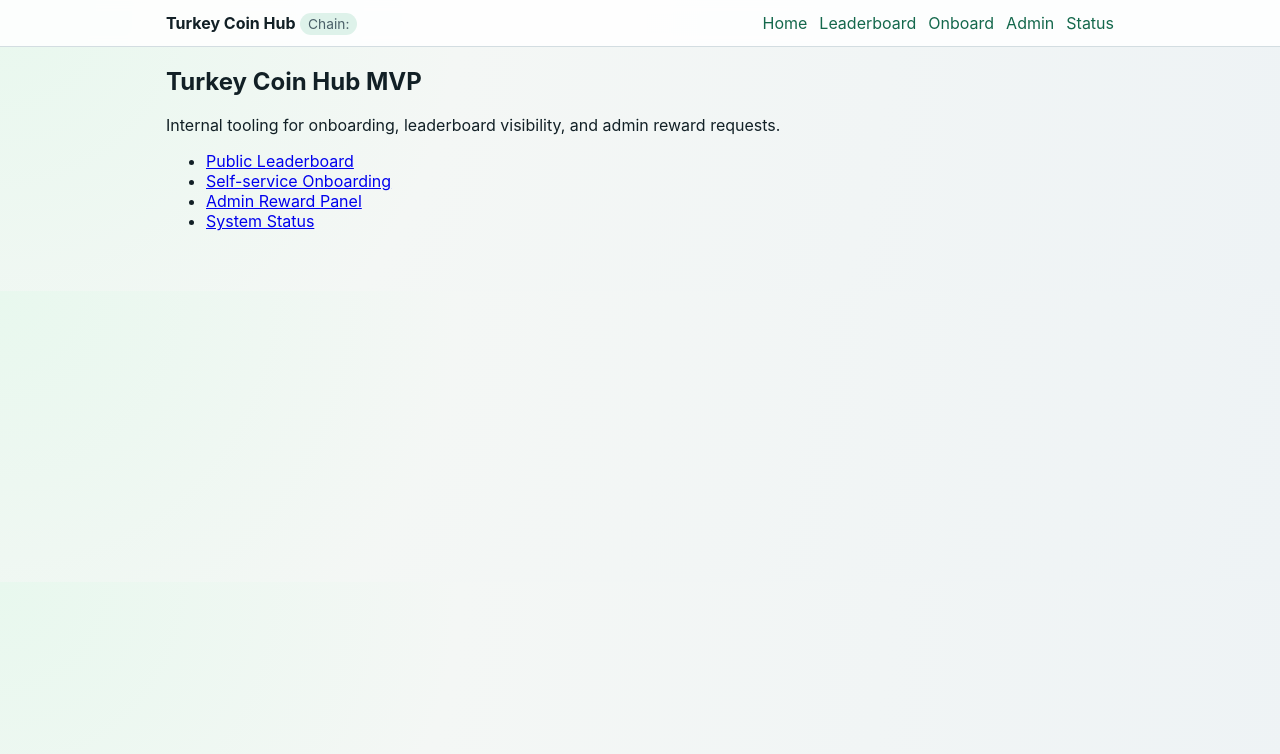
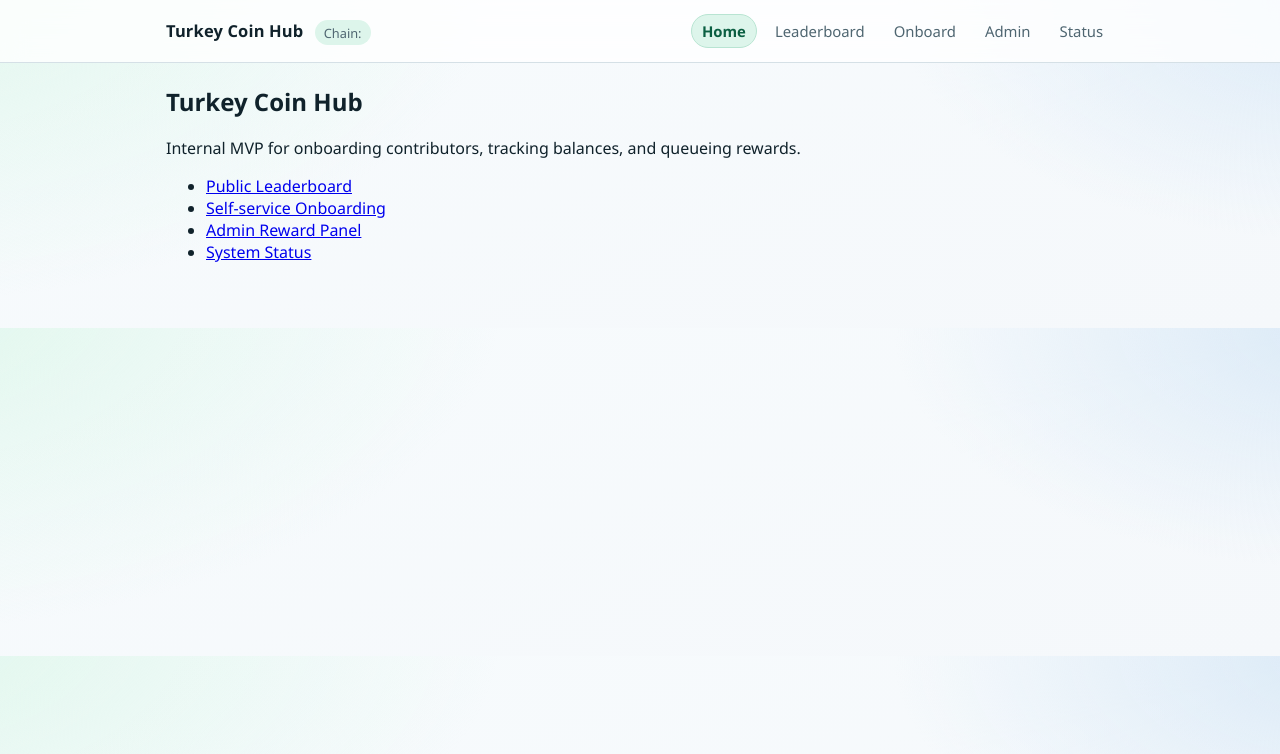
Before and after one commit to IntergalacticCampervan/turkey-coin-hub, an Astro site: page / in a window 1280 px wide. Built offline with nearby package versions, Linux system fonts and the light colour scheme; Astro itself is replaced by a stand-in of ours; what wagmi would draw is missing.

Commit message:
refactor: update index page title and description for clarity

```diff
--- a/src/layouts/BaseLayout.astro
+++ b/src/layouts/BaseLayout.astro
@@ -6,6 +6,14 @@ interface Props {
 }
 
 const { title = 'Turkey Coin Hub' } = Astro.props;
+const pathname = Astro.url.pathname;
+const navItems = [
+  { href: '/', label: 'Home' },
+  { href: '/leaderboard', label: 'Leaderboard' },
+  { href: '/onboard', label: 'Onboard' },
+  { href: '/admin', label: 'Admin' },
+  { href: '/status', label: 'Status' },
+];
 ---
 
 <!doctype html>
@@ -18,23 +26,33 @@ const { title = 'Turkey Coin Hub' } = Astro.props;
     <link rel="icon" href="/favicon.ico" />
     <title>{title}</title>
     <style>
+      @keyframes riseIn {
+        from { opacity: 0; transform: translateY(10px); }
+        to { opacity: 1; transform: translateY(0); }
+      }
       :root {
         color-scheme: light;
-        --bg: #f4f7f5;
-        --surface: #ffffff;
-        --text: #122026;
-        --muted: #4b6069;
-        --line: #d3dde1;
-        --brand: #14684c;
-        --brand-soft: #def2ea;
-        --danger: #9f2d2d;
+        --bg: #f5f8fb;
+        --surface: rgba(255, 255, 255, 0.9);
+        --surface-strong: #ffffff;
+        --text: #10222b;
+        --muted: #4f6671;
+        --line: #d5e0e6;
+        --brand: #0d7d57;
+        --brand-soft: #ddf5eb;
+        --danger: #a83333;
+        --shadow: 0 10px 30px rgba(16, 34, 43, 0.08);
+        --radius: 14px;
       }
       * { box-sizing: border-box; }
       body {
         margin: 0;
-        font-family: ui-sans-serif, -apple-system, BlinkMacSystemFont, 'Segoe UI', sans-serif;
+        font-family: 'Space Grotesk', 'Avenir Next', 'Segoe UI', sans-serif;
         color: var(--text);
-        background: radial-gradient(circle at top left, #e8f8ee 0%, var(--bg) 35%, #eef3f5 100%);
+        background:
+          radial-gradient(900px 480px at -10% -10%, #dff7ec 0%, transparent 70%),
+          radial-gradient(600px 320px at 105% 0%, #dbeaf7 0%, transparent 75%),
+          linear-gradient(160deg, #f7fbfd 0%, var(--bg) 100%);
       }
       a { color: var(--brand); text-decoration: none; }
       a:hover { text-decoration: underline; }
@@ -42,63 +60,110 @@ const { title = 'Turkey Coin Hub' } = Astro.props;
         position: sticky;
         top: 0;
         z-index: 10;
-        background: color-mix(in srgb, var(--surface) 86%, transparent);
+        background: color-mix(in srgb, var(--surface-strong) 80%, transparent);
         border-bottom: 1px solid var(--line);
-        backdrop-filter: blur(6px);
+        backdrop-filter: blur(12px);
       }
       .header-inner {
         max-width: 980px;
         margin: 0 auto;
-        padding: 0.8rem 1rem;
+        padding: 0.9rem 1rem;
         display: flex;
         flex-wrap: wrap;
         justify-content: space-between;
         align-items: center;
         gap: 0.8rem;
       }
-      .brand { font-weight: 700; }
+      .brand {
+        font-size: 1.03rem;
+        font-weight: 700;
+        letter-spacing: 0.01em;
+      }
       .chain {
-        font-size: 0.86rem;
+        font-size: 0.8rem;
         color: var(--muted);
         background: var(--brand-soft);
-        padding: 0.2rem 0.5rem;
+        padding: 0.24rem 0.56rem;
         border-radius: 999px;
+        margin-left: 0.45rem;
       }
       nav {
         display: flex;
-        gap: 0.75rem;
+        gap: 0.45rem;
         flex-wrap: wrap;
+      }
+      nav a {
+        padding: 0.35rem 0.62rem;
+        border-radius: 999px;
+        border: 1px solid transparent;
+        font-size: 0.93rem;
+        color: var(--muted);
+        transition: all 160ms ease;
+      }
+      nav a:hover {
+        text-decoration: none;
+        border-color: var(--line);
+        color: var(--text);
+        background: var(--surface-strong);
+      }
+      nav a[aria-current='page'] {
+        color: #0b5f42;
+        background: var(--brand-soft);
+        border-color: #b8e4d2;
+        font-weight: 600;
       }
       main {
         max-width: 980px;
-        margin: 1.2rem auto;
-        padding: 0 1rem 1.5rem;
+        margin: 1.35rem auto;
+        padding: 0 1rem 1.7rem;
       }
       .panel {
         background: var(--surface);
+        box-shadow: var(--shadow);
+        backdrop-filter: blur(6px);
         border: 1px solid var(--line);
-        border-radius: 12px;
-        padding: 1rem;
+        border-radius: var(--radius);
+        padding: 1rem 1.05rem;
+        animation: riseIn 300ms ease both;
       }
       .stack {
         display: flex;
         flex-direction: column;
-        gap: 0.55rem;
+        gap: 0.5rem;
         margin-top: 1rem;
       }
       .wallet-row {
         margin: 0.75rem 0;
       }
       input, button {
-        padding: 0.62rem 0.75rem;
+        padding: 0.66rem 0.8rem;
         border-radius: 8px;
         border: 1px solid var(--line);
+        font-family: inherit;
+      }
+      input {
+        background: #fff;
+        transition: border-color 160ms ease, box-shadow 160ms ease;
+      }
+      input:focus-visible {
+        outline: none;
+        border-color: #97c8b4;
+        box-shadow: 0 0 0 3px rgba(13, 125, 87, 0.12);
       }
       button {
         background: var(--brand);
         color: #fff;
         border: none;
         cursor: pointer;
+        font-weight: 600;
+        transition: transform 120ms ease, filter 160ms ease;
+      }
+      button:hover { filter: brightness(1.04); }
+      button:active { transform: translateY(1px); }
+      h1, h2 {
+        margin-top: 0;
+        line-height: 1.15;
+        letter-spacing: -0.02em;
       }
       button:disabled {
         opacity: 0.6;
@@ -112,15 +177,16 @@ const { title = 'Turkey Coin Hub' } = Astro.props;
       th, td {
         border-bottom: 1px solid var(--line);
         text-align: left;
-        padding: 0.65rem 0.5rem;
+        padding: 0.7rem 0.5rem;
       }
       .msg {
         margin-top: 0.9rem;
         border-radius: 8px;
         padding: 0.65rem 0.75rem;
+        border: 1px solid transparent;
       }
-      .ok { background: #e8f8ee; color: #155d40; }
-      .err { background: #fde8e8; color: var(--danger); }
+      .ok { background: #e8f8ee; color: #155d40; border-color: #c7ead7; }
+      .err { background: #fde8e8; color: var(--danger); border-color: #f2c7c7; }
       .hint { color: var(--muted); font-size: 0.9rem; }
       .user-list {
         margin: 1rem 0 0;
@@ -135,8 +201,9 @@ const { title = 'Turkey Coin Hub' } = Astro.props;
         align-items: center;
         border: 1px solid var(--line);
         border-radius: 10px;
-        padding: 0.7rem;
+        padding: 0.74rem;
         gap: 0.8rem;
+        background: var(--surface-strong);
       }
       .actions { display: flex; gap: 0.5rem; }
       .status-grid {
@@ -147,6 +214,12 @@ const { title = 'Turkey Coin Hub' } = Astro.props;
       }
       .status-grid dt { font-weight: 600; }
       .status-grid dd { margin: 0; }
+      @media (max-width: 680px) {
+        .chain { display: inline-block; margin: 0.45rem 0 0; }
+        nav { width: 100%; }
+        nav a { flex: 1 1 auto; text-align: center; }
+        table { font-size: 0.92rem; }
+      }
     </style>
   </head>
   <body>
@@ -157,11 +230,11 @@ const { title = 'Turkey Coin Hub' } = Astro.props;
           <span class="chain">Chain: {APP_CHAIN_META.name}</span>
         </div>
         <nav>
-          <a href="/">Home</a>
-          <a href="/leaderboard">Leaderboard</a>
-          <a href="/onboard">Onboard</a>
-          <a href="/admin">Admin</a>
-          <a href="/status">Status</a>
+          {navItems.map((item) => (
+            <a href={item.href} aria-current={pathname === item.href ? 'page' : undefined}>
+              {item.label}
+            </a>
+          ))}
         </nav>
       </div>
     </header>
--- a/src/pages/index.astro
+++ b/src/pages/index.astro
@@ -4,8 +4,8 @@ import BaseLayout from '../layouts/BaseLayout.astro';
 
 <BaseLayout title="Turkey Coin Hub">
   <section class="panel">
-    <h1>Turkey Coin Hub MVP</h1>
-    <p>Internal tooling for onboarding, leaderboard visibility, and admin reward requests.</p>
+    <h1>Turkey Coin Hub</h1>
+    <p>Internal MVP for onboarding contributors, tracking balances, and queueing rewards.</p>
     <ul>
       <li><a href="/leaderboard">Public Leaderboard</a></li>
       <li><a href="/onboard">Self-service Onboarding</a></li>
```
